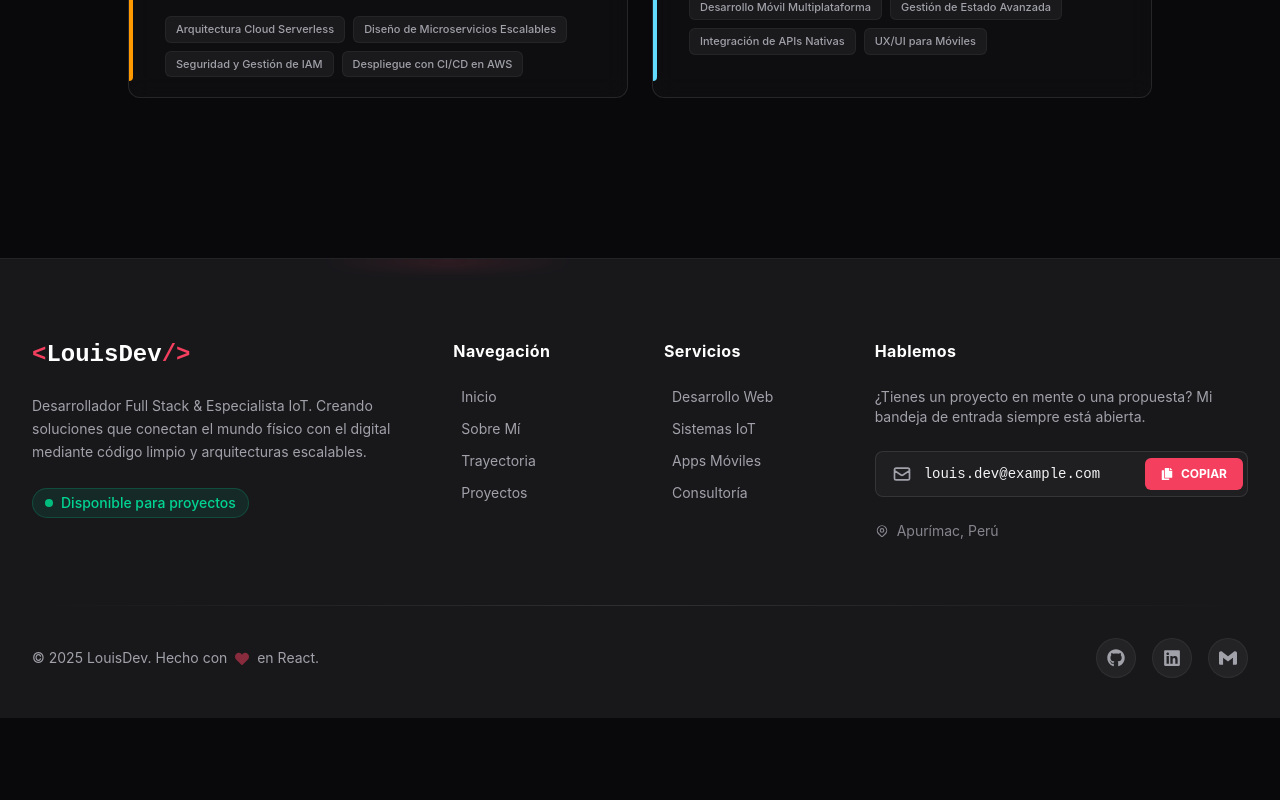
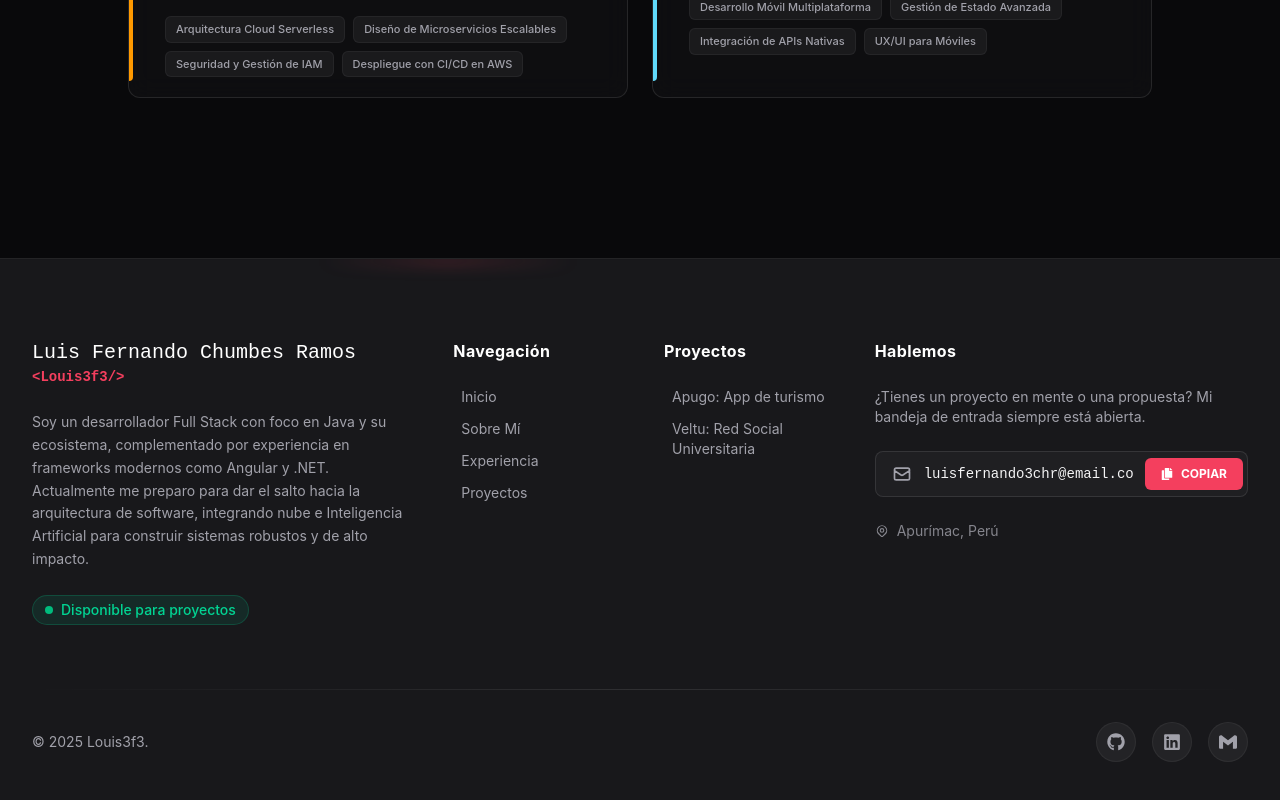
Before and after one commit to Luis3Fernando/Luis3Fernando, a React (Vite) app: page / in a window 1280 px wide. Shown: the part 6124-6924 px from the top of the page. Before the commit the page ends 6842 px from the top, so only its background shows below. Built offline with nearby package versions, Linux system fonts and the light colour scheme.

Commit message:
Feat: Mejoras en footer

```diff
--- a/src/components/layout/Footer.tsx
+++ b/src/components/layout/Footer.tsx
@@ -1,8 +1,8 @@
-import React, { useState } from 'react';
-import { motion } from 'framer-motion';
-import { FaHeart, FaCopy, FaCheck } from 'react-icons/fa';
-import { HiOutlineMail, HiOutlineLocationMarker } from 'react-icons/hi';
-import { FOOTER_DATA } from '@data/footer';
+import React, { useState } from "react";
+import { motion } from "framer-motion";
+import { FaCopy, FaCheck } from "react-icons/fa";
+import { HiOutlineMail, HiOutlineLocationMarker } from "react-icons/hi";
+import { FOOTER_DATA } from "@data/footer";
 
 const Footer: React.FC = () => {
   const [copied, setCopied] = useState(false);
@@ -19,9 +19,12 @@ const Footer: React.FC = () => {
         <div className="grid grid-cols-1 md:grid-cols-2 lg:grid-cols-12 gap-12 mb-16">
           <div className="lg:col-span-4 space-y-6">
             <div className="text-2xl font-bold font-mono text-white">
-              <span className="text-neon">&lt;</span>
-              LouisDev
-              <span className="text-neon">/&gt;</span>
+              <h2 className="font-light text-xl">Luis Fernando Chumbes Ramos</h2>
+              <p className="text-neon text-sm">
+                <span>&lt;</span>
+                Louis3f3
+                <span>/&gt;</span>
+              </p>
             </div>
             <p className="text-text-muted leading-relaxed text-sm">
               {FOOTER_DATA.description}
@@ -36,7 +39,9 @@ const Footer: React.FC = () => {
           </div>
           {FOOTER_DATA.sections.map((section) => (
             <div key={section.title} className="lg:col-span-2 space-y-6">
-              <h4 className="text-white font-bold tracking-wide">{section.title}</h4>
+              <h4 className="text-white font-bold tracking-wide">
+                {section.title}
+              </h4>
               <ul className="space-y-3">
                 {section.links.map((link) => (
                   <li key={link.name}>
@@ -55,11 +60,11 @@ const Footer: React.FC = () => {
           <div className="lg:col-span-4 space-y-6">
             <h4 className="text-white font-bold tracking-wide">Hablemos</h4>
             <p className="text-text-muted text-sm">
-              ¿Tienes un proyecto en mente o una propuesta? Mi bandeja de entrada siempre está abierta.
+              ¿Tienes un proyecto en mente o una propuesta? Mi bandeja de
+              entrada siempre está abierta.
             </p>
             <div className="relative group">
               <div className="flex items-center bg-space-accent/50 border border-white/10 rounded-lg p-1 pr-1 focus-within:border-neon/50 transition-colors">
-
                 <div className="pl-3 text-text-muted">
                   <HiOutlineMail size={20} />
                 </div>
@@ -72,12 +77,14 @@ const Footer: React.FC = () => {
                 <button
                   onClick={handleCopyEmail}
                   className={`px-4 py-2 rounded-md text-xs font-bold uppercase transition-all duration-300 flex items-center gap-2
-                  ${copied
-                    ? 'bg-emerald-500 text-white'
-                    : 'bg-neon text-white hover:bg-neon/80'}`}
+                  ${
+                    copied
+                      ? "bg-emerald-500 text-white"
+                      : "bg-neon text-white hover:bg-neon/80"
+                  }`}
                 >
                   {copied ? <FaCheck /> : <FaCopy />}
-                  {copied ? 'Copiado' : 'Copiar'}
+                  {copied ? "Copiado" : "Copiar"}
                 </button>
               </div>
             </div>
@@ -90,7 +97,7 @@ const Footer: React.FC = () => {
         <div className="h-px w-full bg-linear-to-r from-transparent via-white/10 to-transparent mb-8"></div>
         <div className="flex flex-col md:flex-row justify-between items-center gap-6">
           <p className="text-text-muted text-sm text-center md:text-left">
-            &copy; {new Date().getFullYear()} LouisDev. Hecho con <FaHeart className="inline text-neon mx-1 animate-pulse" /> en React.
+            &copy; {new Date().getFullYear()} Louis3f3.
           </p>
           <div className="flex gap-4">
             {FOOTER_DATA.socials.map((social) => (
@@ -103,18 +110,18 @@ const Footer: React.FC = () => {
                 className="w-10 h-10 rounded-full bg-white/5 flex items-center justify-center text-text-muted border border-white/5 transition-colors"
                 style={{}}
               >
-                 <span
-                   className="text-lg transition-colors duration-300 hover:text-(--hover-color)"
-                   style={{ '--hover-color': social.color } as React.CSSProperties}
-                 >
-                   {social.icon}
-                 </span>
+                <span
+                  className="text-lg transition-colors duration-300 hover:text-(--hover-color)"
+                  style={
+                    { "--hover-color": social.color } as React.CSSProperties
+                  }
+                >
+                  {social.icon}
+                </span>
               </motion.a>
             ))}
           </div>
-
         </div>
-
       </div>
     </footer>
   );
--- a/src/data/footer.tsx
+++ b/src/data/footer.tsx
@@ -1,8 +1,9 @@
-import { FaGithub, FaLinkedin } from 'react-icons/fa';
-import { SiGmail } from 'react-icons/si';
+import { FaGithub, FaLinkedin } from "react-icons/fa";
+import { SiGmail } from "react-icons/si";
 
 export const FOOTER_DATA = {
-  description: "Desarrollador Full Stack & Especialista IoT. Creando soluciones que conectan el mundo físico con el digital mediante código limpio y arquitecturas escalables.",
+  description:
+    "Soy un desarrollador Full Stack con foco en Java y su ecosistema, complementado por experiencia en frameworks modernos como Angular y .NET. Actualmente me preparo para dar el salto hacia la arquitectura de software, integrando nube e Inteligencia Artificial para construir sistemas robustos y de alto impacto.",
 
   sections: [
     {
@@ -10,30 +11,43 @@ export const FOOTER_DATA = {
       links: [
         { name: "Inicio", href: "#hero" },
         { name: "Sobre Mí", href: "#about" },
-        { name: "Trayectoria", href: "#experience" },
+        { name: "Experiencia", href: "#experience" },
         { name: "Proyectos", href: "#projects" },
-      ]
+      ],
     },
     {
-      title: "Servicios",
+      title: "Proyectos",
       links: [
-        { name: "Desarrollo Web", href: "#" },
-        { name: "Sistemas IoT", href: "#" },
-        { name: "Apps Móviles", href: "#" },
-        { name: "Consultoría", href: "#" },
-      ]
-    }
+        { name: "Apugo: App de turismo", href: "https://play.google.com/store/apps/details?id=com.louis3l3.Apugo&pli=1" },
+        { name: "Veltu: Red Social Universitaria", href: "https://veltu.sysari.net" },
+      ],
+    },
   ],
 
   socials: [
-    { name: "GitHub", icon: <FaGithub />, url: "https://github.com/", color: "#ffffff" },
-    { name: "LinkedIn", icon: <FaLinkedin />, url: "https://linkedin.com/", color: "#0077B5" },
-    { name: "Email", icon: <SiGmail />, url: "mailto:tu@email.com", color: "#EA4335" },
+    {
+      name: "GitHub",
+      icon: <FaGithub />,
+      url: "https://github.com/Luis3Fernando",
+      color: "#ffffff",
+    },
+    {
+      name: "LinkedIn",
+      icon: <FaLinkedin />,
+      url: "https://www.linkedin.com/in/luis-fernando3/",
+      color: "#0077B5",
+    },
+    {
+      name: "Email",
+      icon: <SiGmail />,
+      url: "mailto:luisfernando3chr@email.com",
+      color: "#EA4335",
+    },
   ],
 
   contact: {
-    email: "louis.dev@example.com",
+    email: "luisfernando3chr@email.com",
     location: "Apurímac, Perú",
-    availability: "Disponible para proyectos"
-  }
+    availability: "Disponible para proyectos",
+  },
 };
```
